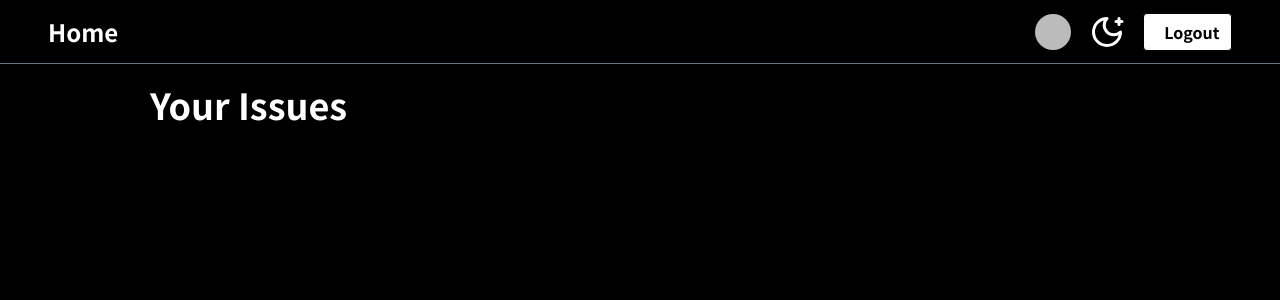
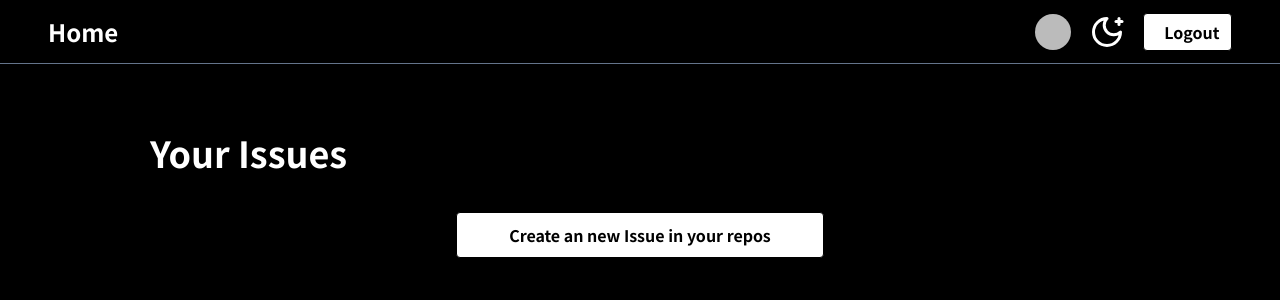
Before and after one commit to raamiiChu/Issue-Poster, a Next.js app: page /issues in a window 1280 px wide. Shown: the top 300 px of the page. Built offline with nearby package versions, Linux system fonts and the light colour scheme; no server answers; sample sign-in values are in the browser's storage.

Commit message:
feat(issuesPage): link to reposPage

```diff
--- a/src/app/(auth)/issues/page.tsx
+++ b/src/app/(auth)/issues/page.tsx
@@ -48,11 +48,18 @@ const Issues = () => {
     }
 
     return (
-        <main className="container min-h-screen flex flex-col mx-auto px-12">
+        <main className="container min-h-screen flex flex-col mx-auto p-12">
             <section role="grid" className="grid grid-cols-12 gap-10">
                 <h1 className="col-start-2 col-span-10 mt-5 text-4xl font-bold">
                     Your Issues
                 </h1>
+
+                <Link
+                    href={"/repos"}
+                    className="col-start-5 col-span-4 px-5 py-2.5 border border-black rounded text-center font-bold bg-white text-black hover:opacity-50 dark:hover:bg-white dark:hover:text-black transition-all duration-500"
+                >
+                    Create an new Issue in your repos
+                </Link>
 
                 <ul className="col-start-3 col-span-8 grid grid-cols-1 gap-y-5">
                     {issues?.map((issue: Issue, index) => {
```
